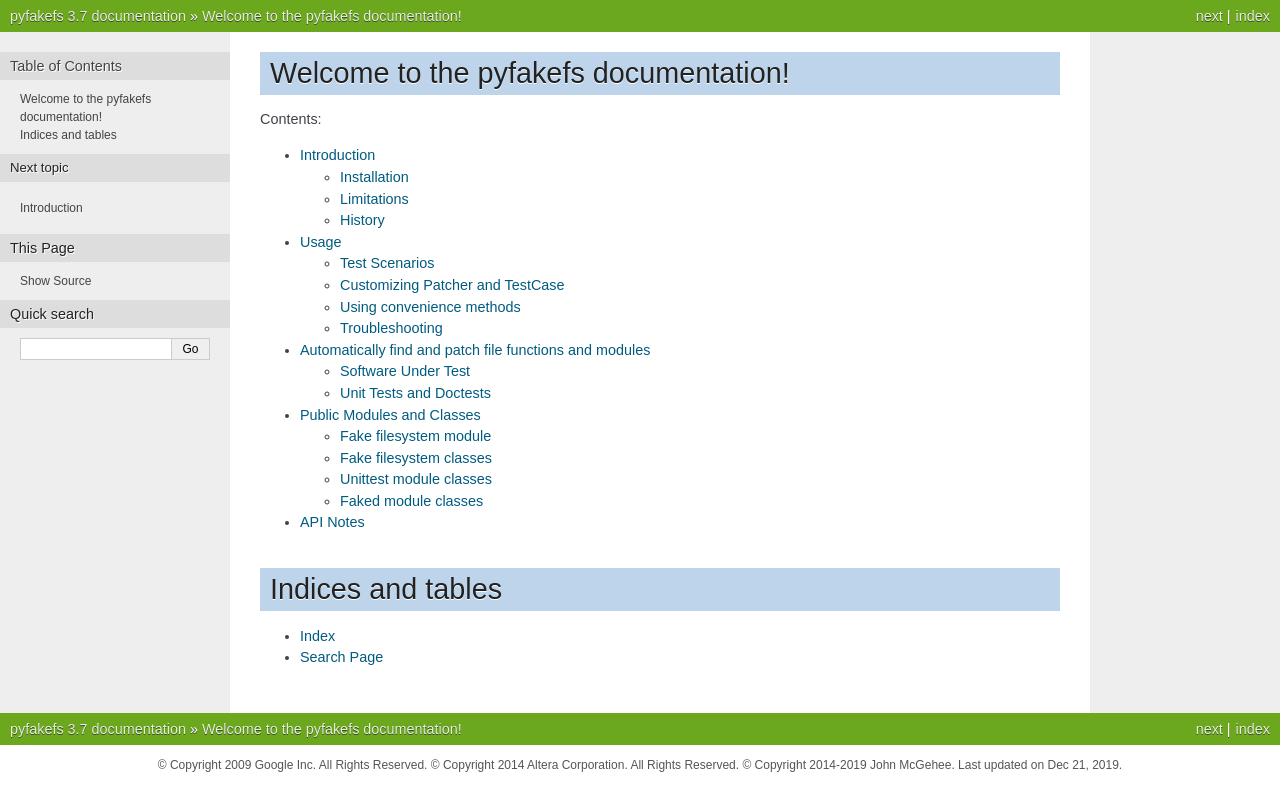
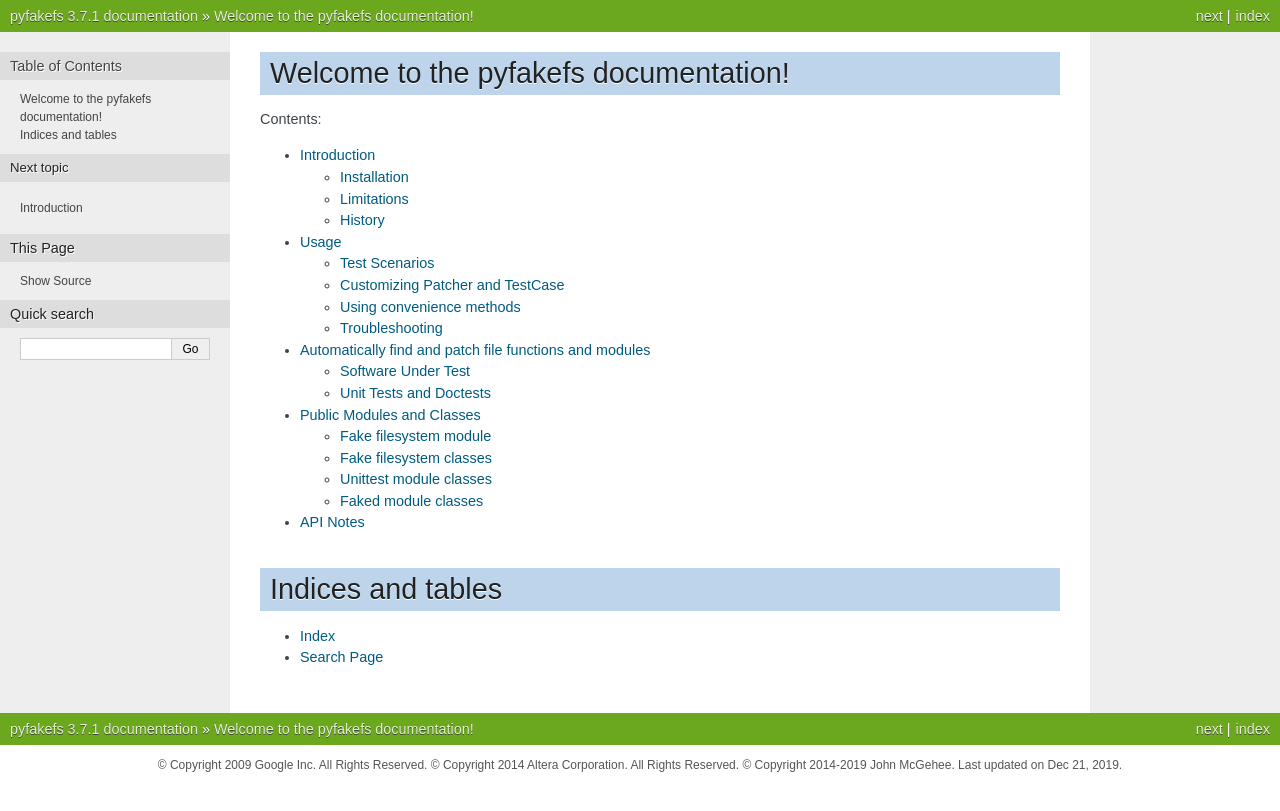
Before and after one commit to pytest-dev/pyfakefs, a Sphinx documentation site: the page built from docs/index.rst, in a window 1280 px wide. Shown: the top 811 px of the page. Built offline with Sphinx 7.4.7, drawn with Linux system fonts in a browser that asks for light colours.

Commit message:
Adapted version for 3.7.1 release

```diff
--- a/docs/conf.py
+++ b/docs/conf.py
@@ -66,9 +66,9 @@
 # built documents.
 #
 # The short X.Y version.
-version = '3.7'
+version = '3.7.1'
 # The full version, including alpha/beta/rc tags.
-release = '3.7'
+release = '3.7.1'
 
 # The language for content autogenerated by Sphinx. Refer to documentation
 # for a list of supported languages.
```
Also changed, not shown: 1 other file.
